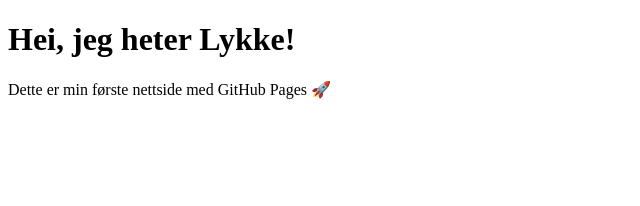
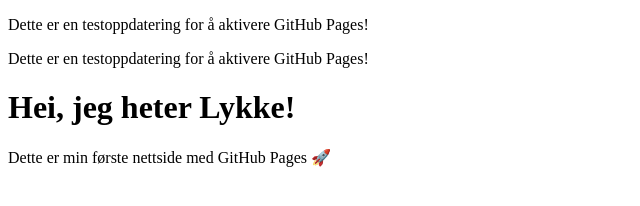
Before and after one commit to lykke230/min-nettside-test-, a plain HTML site: page docs/index.html in a window 1280 px wide. Shown: the whole page, without its empty margins (0-640 px from the left). Drawn offline with Linux system fonts and the light colour scheme.

Commit message:
Testoppdatering for GitHub Pages

```diff
--- a/docs/index.html
+++ b/docs/index.html
@@ -1,5 +1,7 @@
 <!DOCTYPE html>
 <html>
+<p>Dette er en testoppdatering for å aktivere GitHub Pages!</p>
+<p>Dette er en testoppdatering for å aktivere GitHub Pages!</p>
 <head>
   <title>Min første nettside</title>
 </head>
```
